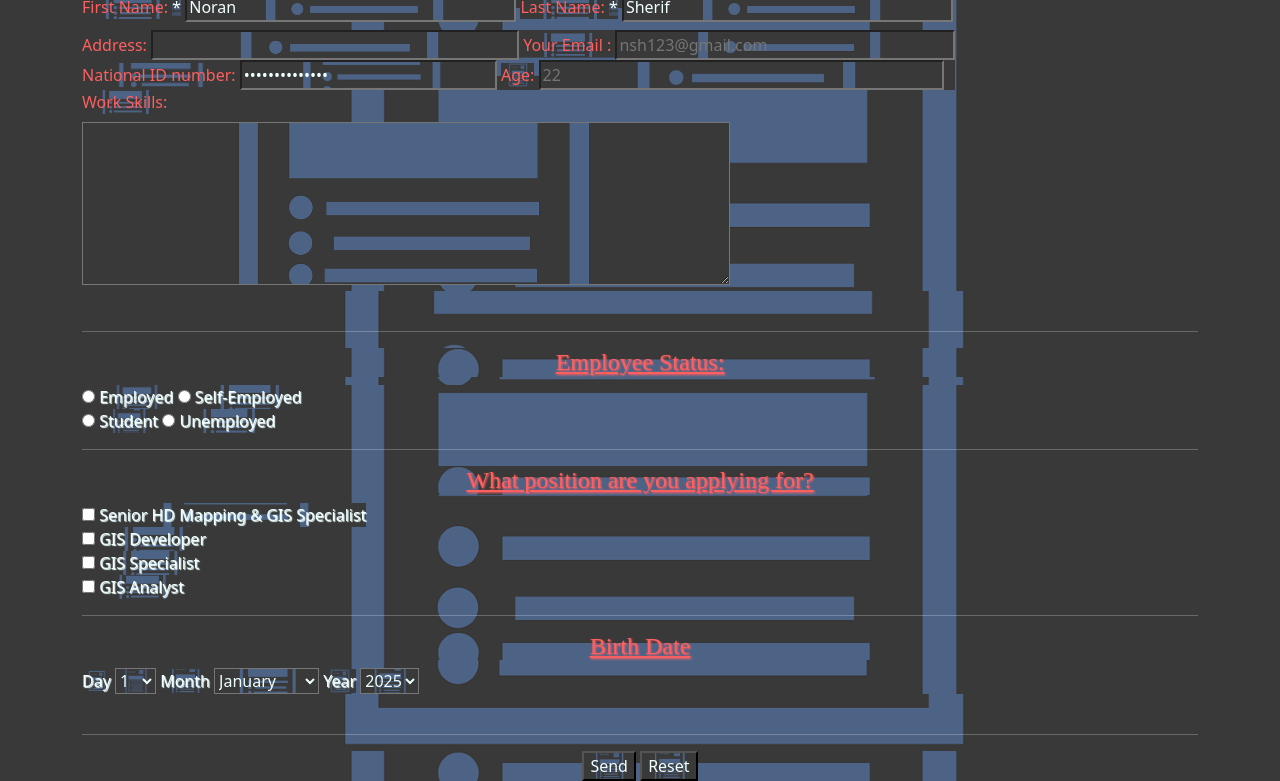
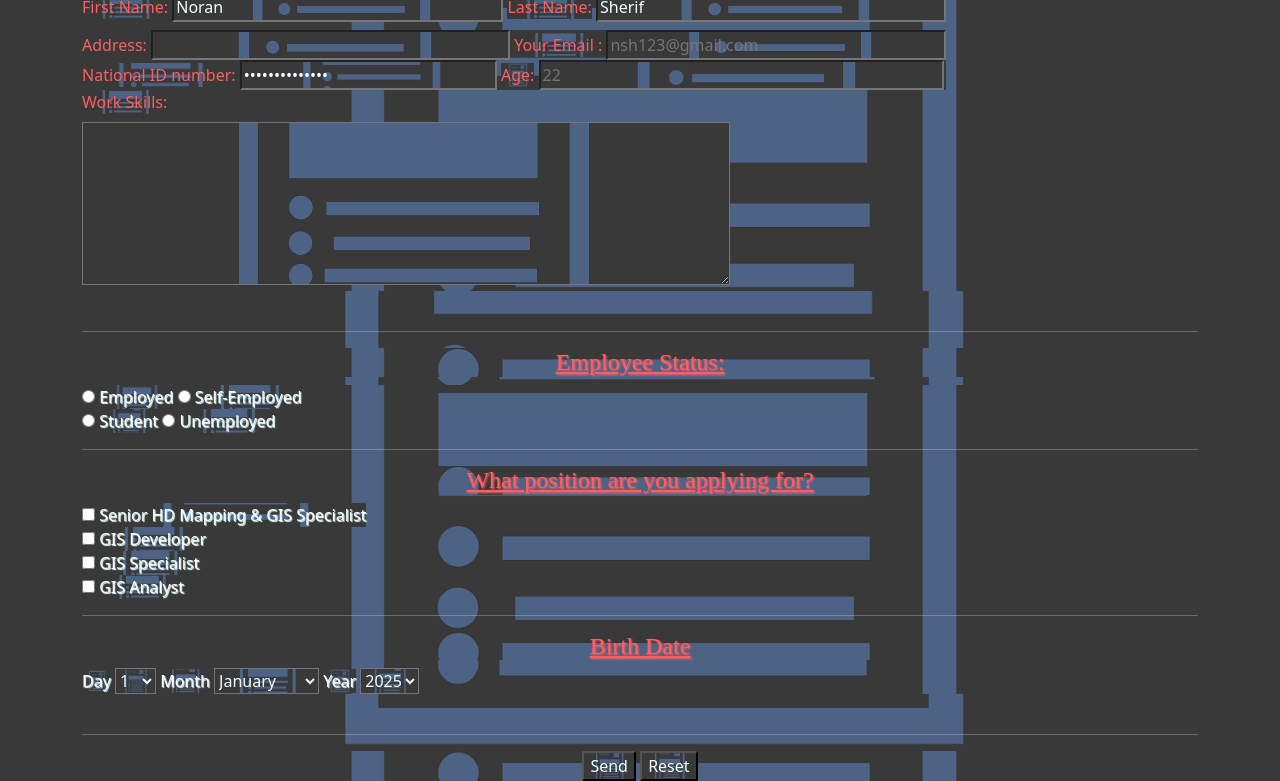
Before and after one commit to NoranSherif805/1, a plain HTML site: page index.html in a window 1280 px wide. Shown: the part 64-845 px from the top of the page. Drawn offline with nearby package versions, Linux system fonts and the light colour scheme.

Commit message:
Add files via upload

```diff
--- a/index.html
+++ b/index.html
@@ -23,18 +23,18 @@
 
 
 
-                <label for="first" style="color: rgb(255, 95, 95);">First Name: <span class="form-required">*</label>
+                <label for="first" style="color: rgb(255, 95, 95);">First Name: </label>
                 <input type="text" class="form-label form-label-top form-label-auto" id="first" name="first" size="30"
                     required placeholder="Noran" value="Noran">
 
-                <label for="last" style="color: rgb(255, 95, 95);">Last Name: <span class="form-required">*</label>
-                <input type="text" id="last" name="last" size="30" required placeholder="Sherif" value="Sherif">
+                <label for="last" style="color: rgb(255, 95, 95);">Last Name: </label>
+                <input type="text" id="last" name="last" size="32" required placeholder="Sherif" value="Sherif">
 
 
             </div>
             <div>
                 <label for="last" style="color: rgb(255, 95, 95);">Address:
-                <input type="text" id="last" name="last" size="34" >
+                <input type="text" id="last" name="last" size="33" >
 
                 <label for="email" style="color: rgb(255, 95, 95);">Your Email :</label>
                 <input type="email" id="email" name="Email" size="31" required placeholder="nsh123@gmail.com">
```
